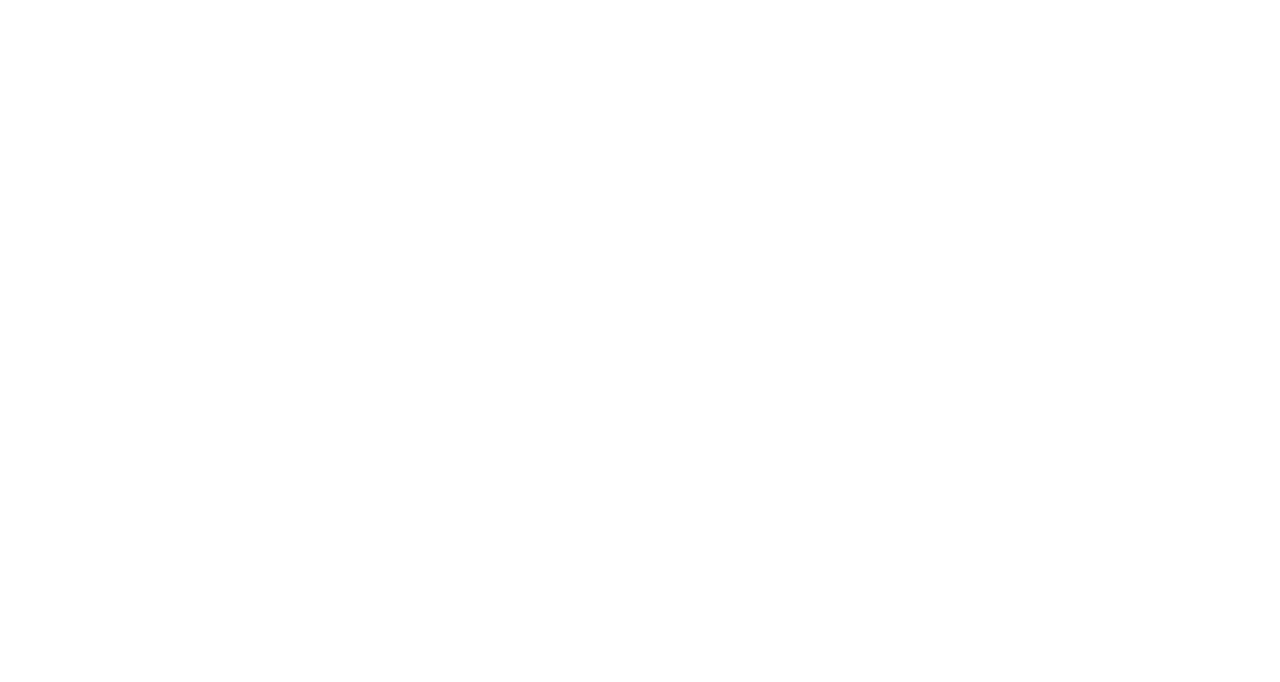
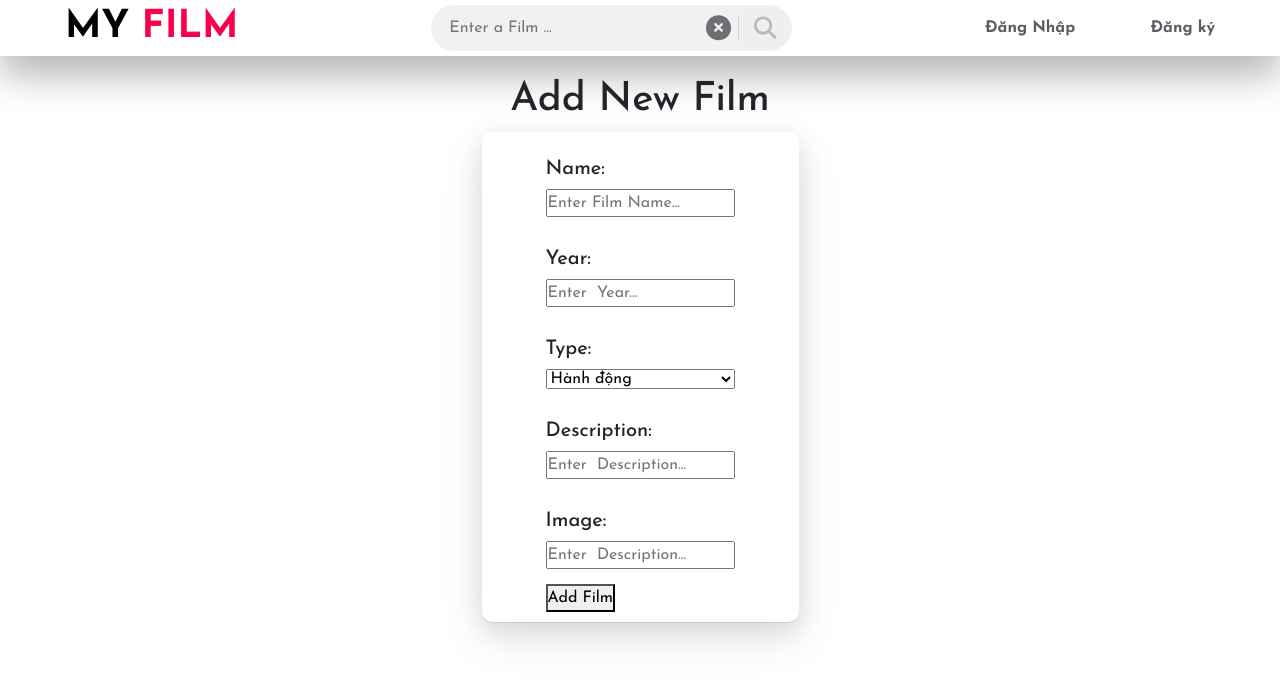
Before and after one commit to Vu0ngNguy3n/FER201m_Project, a React (Create React App) app in the folder movie/: page /addfilm in a window 1280 px wide. Before the commit this address had no page. Shown: the top 682 px of the page. Built offline with nearby package versions, Linux system fonts and the light colour scheme; data requests are answered from the project's data file.

Commit message:
update admin

```diff
--- a/movie/db.json
+++ b/movie/db.json
@@ -46,6 +46,20 @@
       "id": 7,
       "name": "Hoan",
       "email": "hoan",
+      "password": "12345678",
+      "gender": "Male"
+    },
+    {
+      "id": 8,
+      "name": "Quan",
+      "email": "quan",
+      "password": "12345678",
+      "gender": "Male"
+    },
+    {
+      "id": 9,
+      "name": "Khanh",
+      "email": "khanh",
       "password": "12345678",
       "gender": "Male"
     }
@@ -97,7 +111,22 @@
       "imageUrl": "https://media1.nguoiduatin.vn/media/nguyen-minh-anh/2019/01/28/ndt14.jpg"
     },
     {
-      "id": 6
+      "id": 6,
+      "name": "Avengers",
+      "year": "2021",
+      "type": "Khoa học - Nghệ thuật",
+      "score": 0,
+      "description": "Bộ phim Avenger",
+      "imageUrl": "https://i.pinimg.com/736x/f4/80/c6/f480c63fd10300e78c3ffc9c1050bcb8.jpg"
+    },
+    {
+      "id": 7,
+      "name": "50 Sắc Thái",
+      "year": "2020",
+      "type": "Tình cảm",
+      "score": 0,
+      "description": "Bộ phim tình cảm ",
+      "imageUrl": "https://upload.wikimedia.org/wikipedia/vi/4/4b/Fifty-Gray-poster.jpg"
     }
   ],
   "reviews": [
--- a/movie/src/App.js
+++ b/movie/src/App.js
@@ -7,6 +7,7 @@ import Dashboard from "./pages/Dashboard/Dashboard";
 
 import "bootstrap/dist/css/bootstrap.css";
 import { createContext, useContext, useState } from "react";
+import AddFilm from "./pages/AddFilm/AddFilm";
 export const AccountContext = createContext();
 
 function App() {
@@ -21,6 +22,7 @@ function App() {
           <Route path="/register" element={<Register />} />
           <Route path="/moviedetail/:id" element={<MovieDetail />} />
           <Route path="/dashboard" element={<Dashboard/>}/>
+          <Route path="/addfilm" element={<AddFilm/>} />
         </Routes>
       </BrowserRouter>
     </AccountContext.Provider>
--- /dev/null
+++ b/movie/src/components/addContent/AddContent.scss
@@ -0,0 +1,22 @@
+.addContent{
+    display: flex;
+    align-items: center;
+    flex-direction: column;
+}
+
+.addCard{
+    // background-image: url('https://i.pinimg.com/originals/37/92/b2/3792b2a3cea51434790bcf35ec990a1d.jpg');
+    // background-position: center;
+    // background-size: cover;
+    padding:  10px 5%;
+    box-shadow: rgba(17, 17, 26, 0.1) 0px 1px 0px, rgba(17, 17, 26, 0.1) 0px 8px 24px, rgba(17, 17, 26, 0.1) 0px 16px 48px;
+    border-radius: 10px;
+    .addDetail{
+        display: flex;
+        flex-direction: column;
+        padding: 15px 0;
+        h5{
+            width: 80px;
+        }
+    }
+}
--- /dev/null
+++ b/movie/src/components/addContent/index.js
@@ -0,0 +1,103 @@
+import { useEffect, useState } from "react";
+import { useNavigate } from "react-router";
+import "./AddContent.scss";
+
+function AddContent() {
+  const [name, setName] = useState("");
+  const [year, setYear] = useState();
+  const [typeFilm, setTypeFilm] = useState("");
+  const [description, setDiscription] = useState("");
+  const [img, setImg] = useState("");
+  const [type, setType] = useState([]);
+  const [film, setFilm] = useState([]);
+  const navigate = useNavigate()
+
+  useEffect(() => {
+    fetch(`http://localhost:8000/type`, {
+      method: "GET",
+    })
+      .then((response) => response.json())
+      .then((data) => setType(data));
+
+      fetch(`http://localhost:8000/movies`,{
+        method: 'GET'
+      }).then(response => response.json())
+      .then(data => setFilm(data))
+  }, []);
+
+  const handleAdd = () => {
+    const newId = film[film.length-1].id +1;
+    const newMovie ={
+        id: newId,
+        name: name,
+        year: year,
+        type: typeFilm,
+        score: 0,
+        description: description,
+        imageUrl: img
+    }
+    fetch(`http://localhost:8000/movies`, {
+      method: "POST",
+      headers: { "Content-Type": "application/json" },
+      body: JSON.stringify(newMovie),
+    });
+    navigate('/dashboard')
+};
+
+  return (
+    <div className="addContent">
+      <h1>Add New Film</h1>
+      <div className="addCard">
+        <div className="addDetail">
+          <h5>Name: </h5>
+          <input
+            value={name}
+            onChange={(e) => setName(e.target.value)}
+            placeholder="Enter Film Name..."
+          />
+        </div>
+        <div className="addDetail">
+          <h5>Year: </h5>
+          <input
+            value={year}
+            onChange={(e) => setYear(e.target.value)}
+            type="number"
+            placeholder="Enter  Year..."
+          />
+        </div>
+        <div className="addDetail">
+          <h5>Type: </h5>
+          <select name="type" onChange={(e) => setTypeFilm(e.target.value)}>
+            {type.map((t, index) => {
+              return (
+                <option value={t} key={index}>
+                  {t}
+                </option>
+              );
+            })}
+          </select>
+        </div>
+        <div className="addDetail">
+          <h5>Description: </h5>
+          <input
+            value={description}
+            onChange={(e) => setDiscription(e.target.value)}
+            placeholder="Enter  Description..."
+          />
+        </div>
+        <div className="addDetail">
+          <h5>Image: </h5>
+          <input
+            value={img}
+            onChange={(e) => setImg(e.target.value)}
+            placeholder="Enter  Description..."
+          />
+        </div>
+        <div className="addBtn">
+          <button onClick={handleAdd}>Add Film</button>
+        </div>
+      </div>
+    </div>
+  );
+}
+export default AddContent;
--- a/movie/src/components/header/index.js
+++ b/movie/src/components/header/index.js
@@ -40,11 +40,12 @@ function Header() {
           </button>
         </div>
         <div className="actions">
+          {!account ? "" : <b>Hello {account.name}</b>}
           <Link
             className="action"
             style={{ textDecoration: "none" }}
             to="/login"
-            onClick={()=> setAccount(null)}
+            onClick={() => setAccount(null)}
           >
             {!account ? <b>Đăng Nhập</b> : <b>Đăng Xuất</b>}
           </Link>
--- a/movie/src/components/leftDashboard/index.js
+++ b/movie/src/components/leftDashboard/index.js
@@ -14,7 +14,7 @@ function LeftDashboard(){
 
     return (
       <div className="leftDashboard">
-        <h3>Dashboard</h3>
+        <h3><span>Dash</span>board</h3>
         <hr/>
         <div>
           <h5>Thể loại</h5>
--- /dev/null
+++ b/movie/src/components/rightDashboard/CardMovie.js
@@ -0,0 +1,16 @@
+import './CardMovie.scss'
+
+function CardMovie({movie}){
+    return(
+        <div className='card'>
+            <img src={movie.imageUrl}/>
+           <div className='cardContent'>
+                <h4>{movie.name}</h4>
+                <b>Year: {movie.year}</b>
+                <p>Type: {movie.type}</p>
+           </div>
+        </div>
+    )
+}
+
+export default CardMovie
--- /dev/null
+++ b/movie/src/components/rightDashboard/CardMovie.scss
@@ -0,0 +1,36 @@
+.card{
+    display: flex;
+    width: 23%;
+    padding: 10px;
+    margin: 16px 0;
+    border-radius: 4px;
+    box-shadow: rgba(0, 0, 0, 0.1) 0px 4px 6px -1px, rgba(0, 0, 0, 0.06) 0px 2px 4px -1px;
+
+    img{
+        width: 100%;
+        height: 70%;
+        margin-bottom: 8px;
+        transition: .4s;
+        padding: 8px;
+        &:hover{
+            opacity: 0.2;
+            cursor: pointer;
+        }
+    }
+    .cardContent{
+        display: flex;
+        flex-direction: column;
+        align-items: center;
+
+        h4{
+            text-align: center;
+            font-size: 1.6rem;
+            font-weight: bold;
+            word-spacing: 3px;
+        }
+        b{
+            color: #f9004d;
+            margin-bottom: 4px;
+        }
+    }
+}
--- a/movie/src/components/rightDashboard/RightDashboard.scss
+++ b/movie/src/components/rightDashboard/RightDashboard.scss
@@ -0,0 +1,14 @@
+.content{
+    width: 80%;
+    display: flex;
+    justify-content: center;
+}
+
+.rightDashboard{
+    width: 90%;
+    margin-left: 40px;
+    margin-top: 20px;
+    display: flex;
+    flex-wrap: wrap;
+    justify-content: space-around;
+}
--- a/movie/src/components/rightDashboard/index.js
+++ b/movie/src/components/rightDashboard/index.js
@@ -1,11 +1,31 @@
+import { useEffect, useState } from "react";
+import { Link } from "react-router-dom";
+import CardMovie from "./CardMovie";
 import "./RightDashboard.scss";
 
 function RightDashboard(){
+    const [movies, setMovie] = useState([])
+    useEffect(()=>{
+        fetch(`http://localhost:8000/movies`,{
+            method: 'GET'
+        }).then(response => response.json())
+        .then(data => setMovie(data))
+    },[])
     return (
-        <div>
-            RightDashboard
-        </div>
-    )
+          <div className="content">
+            <div className="rightDashboard">
+              {movies.map((movie, index) => {
+                return <CardMovie movie={movie} />;
+              })}
+              <div className="card">
+                <Link to='/addfilm'><img src="https://static.thenounproject.com/png/3322766-200.png" /></Link>
+                <div className="cardContent">
+                  <h4 style={{ color: "#f9004d" }}>Add New Film</h4>
+                </div>
+              </div>
+            </div>
+          </div>
+    );
 }
 
 export default RightDashboard
--- /dev/null
+++ b/movie/src/pages/AddFilm/AddFilm.js
@@ -0,0 +1,13 @@
+import AddContent from '../../components/addContent'
+import Header from '../../components/header/index'
+
+
+function AddFilm(){
+    return(
+        <div>
+            <Header/>
+            <AddContent/>
+        </div>
+    )
+}
+export default AddFilm
```
Also changed, not shown: movie/src/components/leftDashboard/LeftDashboard.scss (+33 -11 lines).
